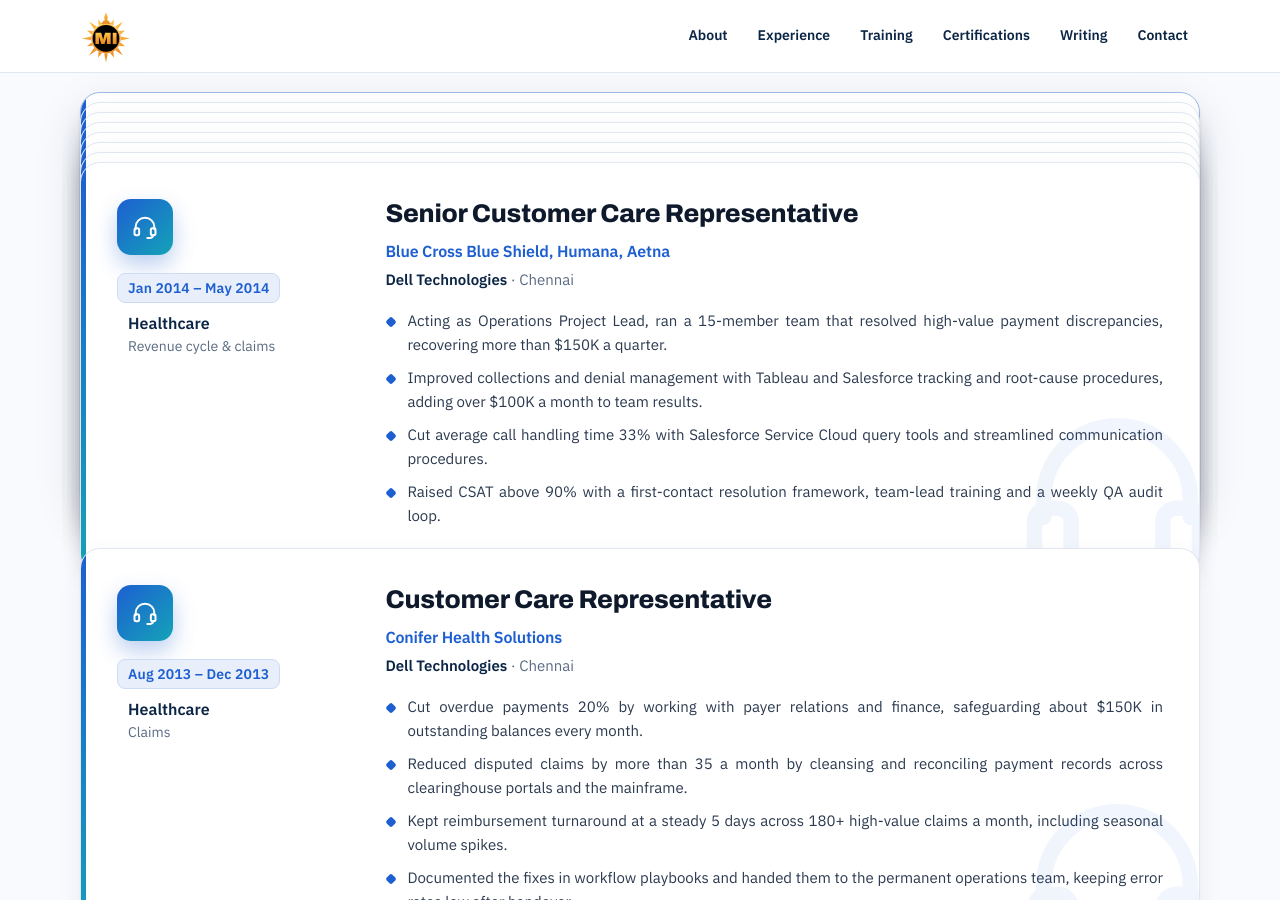
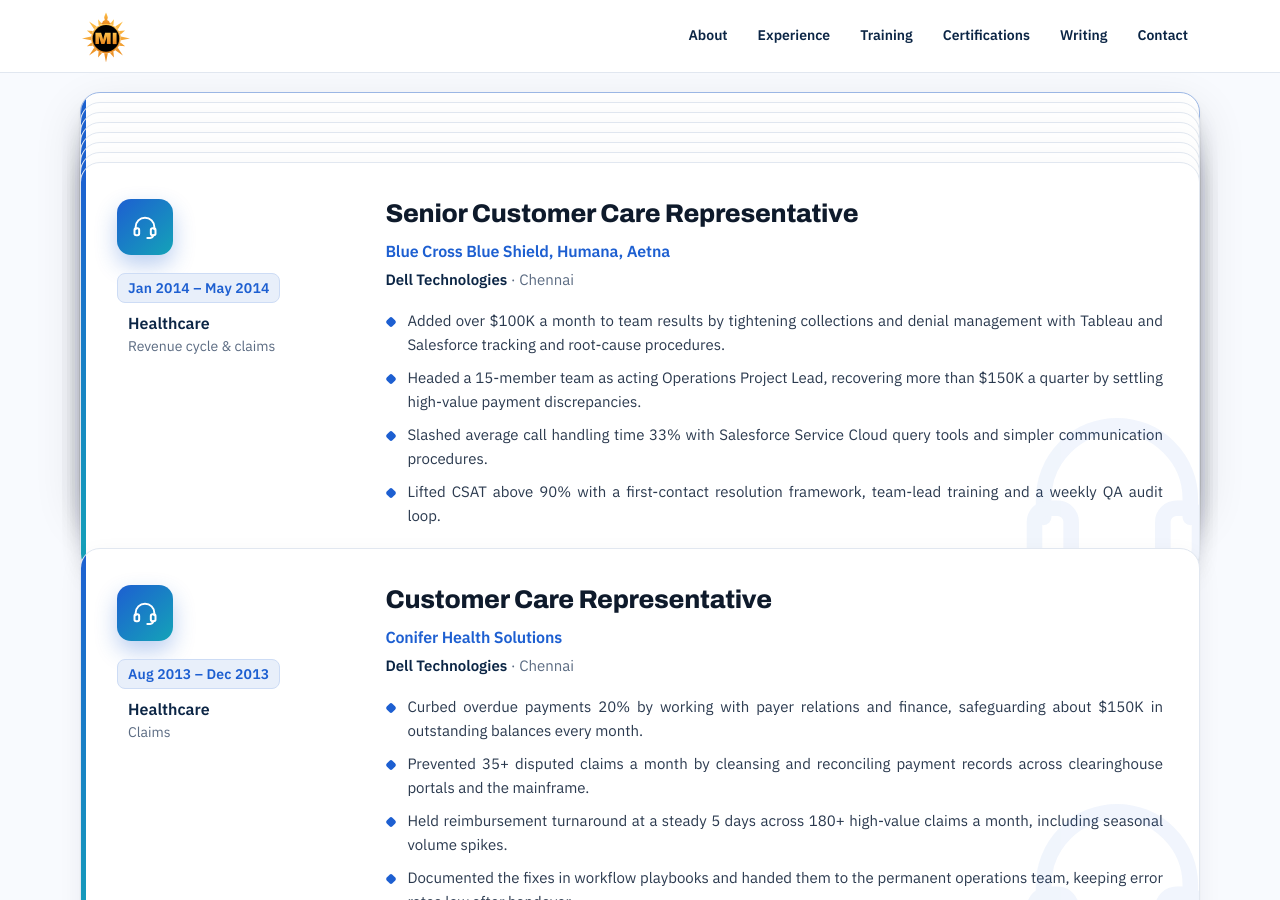
Before and after one commit to Madhan-I/Madhan-I.github.io, a Jekyll site: the page built from index.html, in a window 1280 px wide and 900 px high, scrolled down 5063 px. Built offline with Jekyll 4.4.1, drawn with Linux system fonts in a browser that asks for light colours.

Commit message:
Dell roles: unique verbs, strongest first
Co-Authored-By: Claude Opus 5.5 <noreply@anthropic.com>
Claude-Session: https://claude.ai/code/session_01MFRrTt7LBDdX57m85KHNGp

```diff
--- a/_data/profile.yml
+++ b/_data/profile.yml
@@ -187,10 +187,10 @@ experience:
     client: "Blue Cross Blue Shield, Humana, Aetna"
     detail: Chennai
     points:
-      - "Acting as Operations Project Lead, ran a 15-member team that resolved high-value payment discrepancies, recovering more than $150K a quarter."
-      - "Improved collections and denial management with Tableau and Salesforce tracking and root-cause procedures, adding over $100K a month to team results."
-      - "Cut average call handling time 33% with Salesforce Service Cloud query tools and streamlined communication procedures."
-      - "Raised CSAT above 90% with a first-contact resolution framework, team-lead training and a weekly QA audit loop."
+      - "Added over $100K a month to team results by tightening collections and denial management with Tableau and Salesforce tracking and root-cause procedures."
+      - "Headed a 15-member team as acting Operations Project Lead, recovering more than $150K a quarter by settling high-value payment discrepancies."
+      - "Slashed average call handling time 33% with Salesforce Service Cloud query tools and simpler communication procedures."
+      - "Lifted CSAT above 90% with a first-contact resolution framework, team-lead training and a weekly QA audit loop."
   - dates: Aug 2013 – Dec 2013
     title: Customer Care Representative
     sector: "Healthcare · Claims"
@@ -199,9 +199,9 @@ experience:
     client: Conifer Health Solutions
     detail: Chennai
     points:
-      - "Cut overdue payments 20% by working with payer relations and finance, safeguarding about $150K in outstanding balances every month."
-      - "Reduced disputed claims by more than 35 a month by cleansing and reconciling payment records across clearinghouse portals and the mainframe."
-      - "Kept reimbursement turnaround at a steady 5 days across 180+ high-value claims a month, including seasonal volume spikes."
+      - "Curbed overdue payments 20% by working with payer relations and finance, safeguarding about $150K in outstanding balances every month."
+      - "Prevented 35+ disputed claims a month by cleansing and reconciling payment records across clearinghouse portals and the mainframe."
+      - "Held reimbursement turnaround at a steady 5 days across 180+ high-value claims a month, including seasonal volume spikes."
       - "Documented the fixes in workflow playbooks and handed them to the permanent operations team, keeping error rates low after handover."
   - dates: Apr 2010 – Oct 2013
     title: Client Relations Specialist
```
